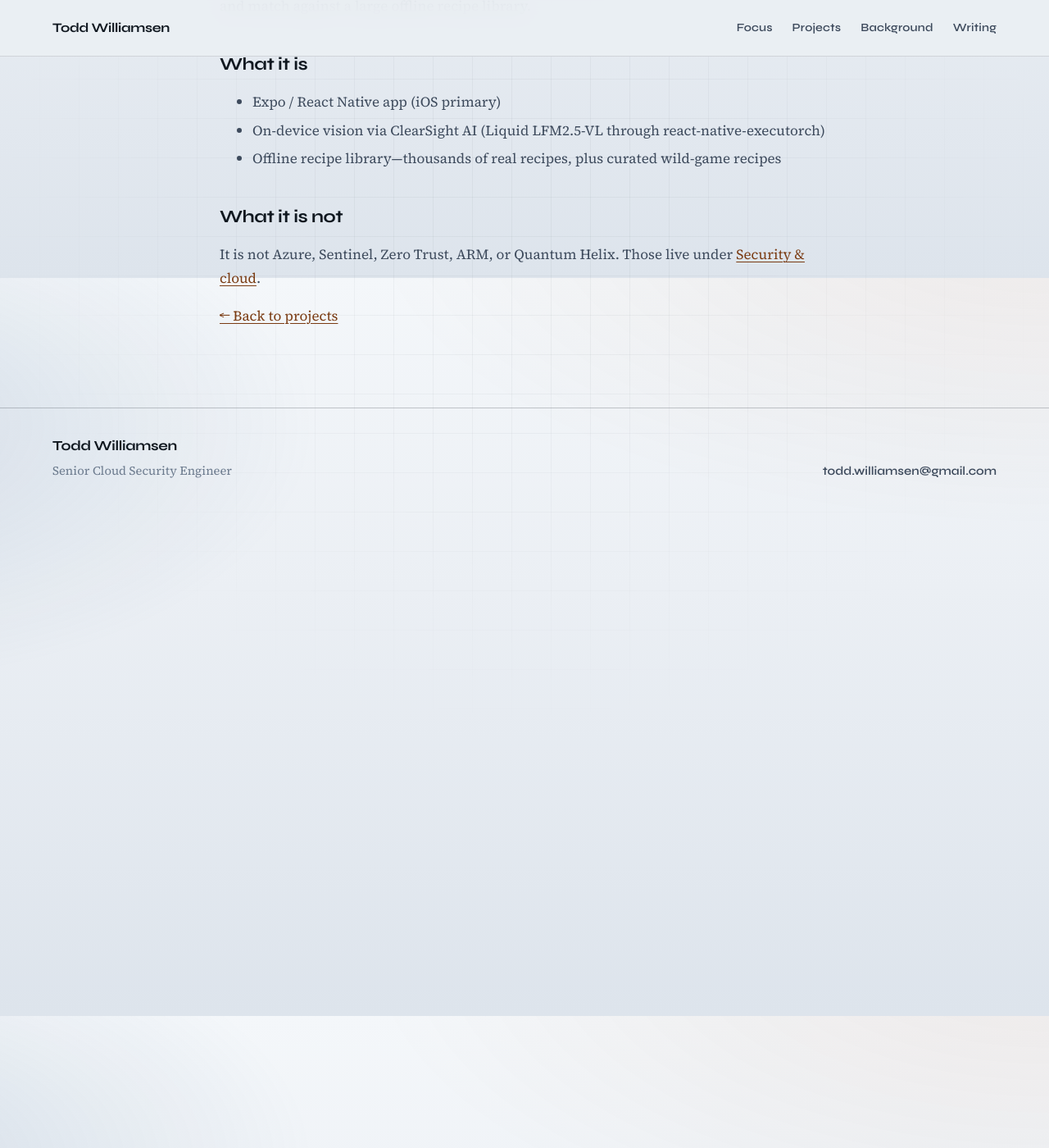
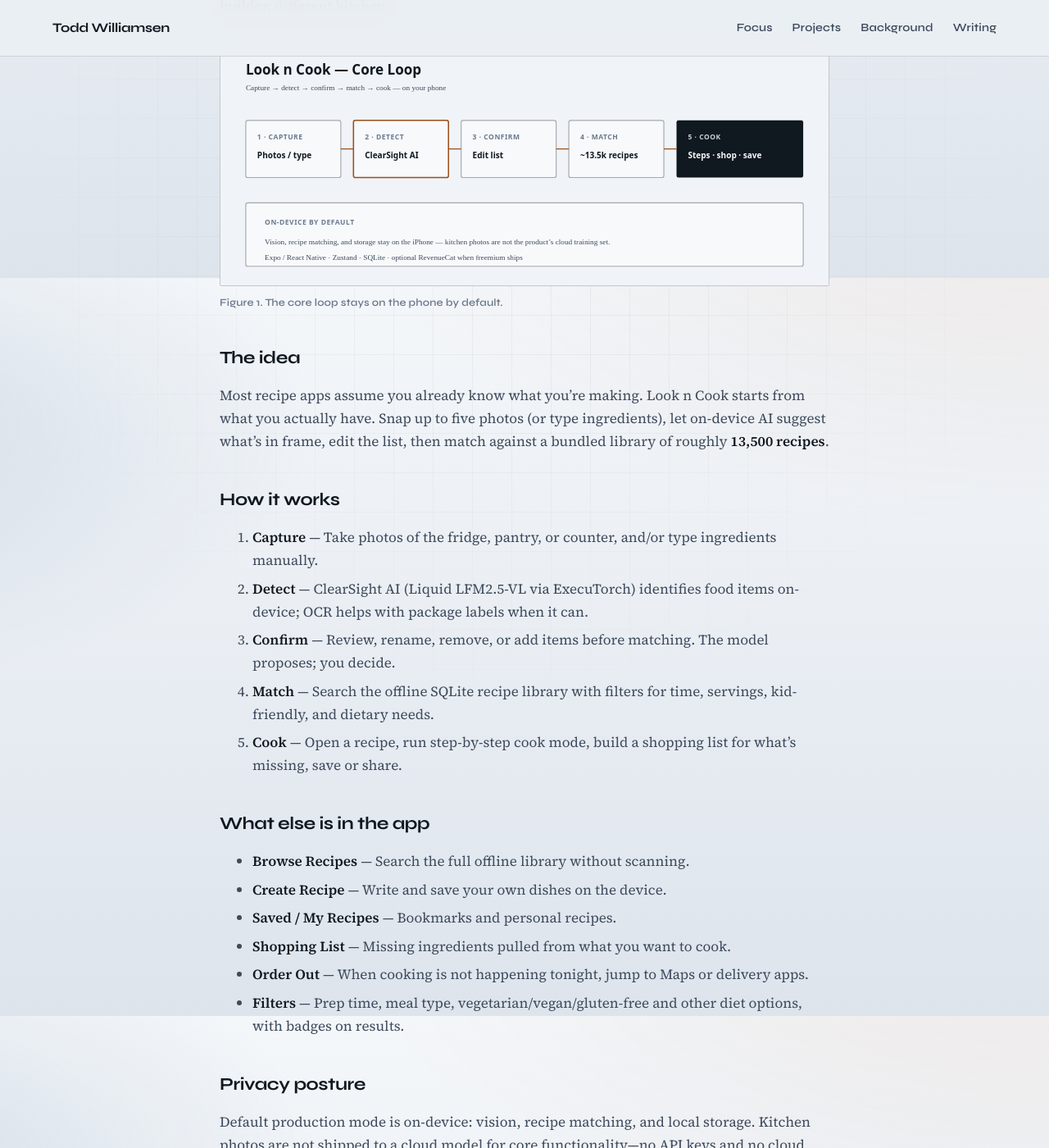
Before and after one commit to toddwilliamsen/toddwilliamsen.github.io, a Jekyll site: the page built from projects/look-n-cook/index.html, in a window 1280 px wide and 1400 px high, scrolled down 561 px. Shown: the whole window at 82% size. Built offline with Jekyll 4.4.1, drawn with Linux system fonts in a browser that asks for light colours; some of the changed text lies outside the part shown.

Commit message:
Expand the Look n Cook project page with product and technical detail.
Covers the capture-to-cook loop, privacy posture, stack, and recipe attribution, with a simple flow diagram.

```diff
--- a/index.html
+++ b/index.html
@@ -99,7 +99,7 @@ description: Senior Cloud Security Engineer specializing in Azure security archi
             <a href="{{ '/projects/look-n-cook/' | relative_url }}">
               <span class="writing-topic">Mobile</span>
               <h3 class="writing-title">Look n Cook</h3>
-              <p class="writing-blurb">On-device cooking assistant—unrelated to cloud security.</p>
+              <p class="writing-blurb">On-device cooking assistant—scan ingredients, match recipes, stay private.</p>
               <span class="writing-arrow" aria-hidden="true">→</span>
             </a>
           </li>
--- a/projects/index.html
+++ b/projects/index.html
@@ -66,7 +66,7 @@ body_class: is-projects
           <a href="{{ '/projects/look-n-cook/' | relative_url }}">
             <span class="writing-topic">Mobile · Consumer</span>
             <h3 class="writing-title">Look n Cook</h3>
-            <p class="writing-blurb">A cooking assistant for families—photograph what you have, confirm ingredients, and match recipes on-device. Not related to Azure, SOC, or quantum detection.</p>
+            <p class="writing-blurb">Photograph what’s in the fridge, confirm ingredients with on-device ClearSight AI, and match ~13,500 recipes offline—privacy-first, not cloud security.</p>
             <span class="writing-arrow" aria-hidden="true">→</span>
           </a>
         </li>
--- a/projects/look-n-cook/index.html
+++ b/projects/look-n-cook/index.html
@@ -1,7 +1,7 @@
 ---
 layout: default
 title: Look n Cook
-description: A mobile cooking assistant for families—on-device ingredient recognition and recipe matching. Separate from cloud security work.
+description: A mobile cooking assistant for families—photograph ingredients, match recipes on-device with ClearSight AI, and cook step by step.
 permalink: /projects/look-n-cook/
 ---
 
@@ -15,31 +15,86 @@ permalink: /projects/look-n-cook/
       </p>
       <h1>Look n Cook</h1>
       <p class="lede">
-        A cooking assistant for families—photograph what you have, confirm ingredients,
-        and get recipe matches. Photos and matching run on the phone by default.
+        A cooking assistant for families. Photograph what’s in the fridge or pantry,
+        confirm the ingredients, and get recipe matches—without sending kitchen photos to the cloud.
       </p>
-      <p class="meta"><span>Other projects</span><span aria-hidden="true">·</span><span>Not cloud security</span></p>
+      <p class="meta"><span>Other projects</span><span aria-hidden="true">·</span><span>iOS · on-device AI</span></p>
     </div>
   </header>
 
   <div class="shell article-body prose">
     <p>
-      This one sits outside the security lane on purpose. Look n Cook is a consumer mobile app:
-      point the camera at what’s in the fridge or pantry, confirm what the on-device model sees,
-      and match against a large offline recipe library.
+      This one lives outside the security lane on purpose. Look n Cook is a consumer mobile app
+      for the “what’s for dinner?” problem—not Azure, not Sentinel, not quantum kernels.
+      Same builder, different kitchen.
     </p>
 
-    <h2>What it is</h2>
+    <figure>
+      <img src="{{ '/images/look-n-cook.svg' | relative_url }}" alt="Look n Cook flow: capture, detect with ClearSight AI, confirm ingredients, match recipes, cook mode">
+      <figcaption>Figure 1. The core loop stays on the phone by default.</figcaption>
+    </figure>
+
+    <h2>The idea</h2>
+    <p>
+      Most recipe apps assume you already know what you’re making. Look n Cook starts from what
+      you actually have. Snap up to five photos (or type ingredients), let on-device AI suggest
+      what’s in frame, edit the list, then match against a bundled library of roughly
+      <strong>13,500 recipes</strong>.
+    </p>
+
+    <h2>How it works</h2>
+    <ol>
+      <li><strong>Capture</strong> — Take photos of the fridge, pantry, or counter, and/or type ingredients manually.</li>
+      <li><strong>Detect</strong> — ClearSight AI (Liquid LFM2.5-VL via ExecuTorch) identifies food items on-device; OCR helps with package labels when it can.</li>
+      <li><strong>Confirm</strong> — Review, rename, remove, or add items before matching. The model proposes; you decide.</li>
+      <li><strong>Match</strong> — Search the offline SQLite recipe library with filters for time, servings, kid-friendly, and dietary needs.</li>
+      <li><strong>Cook</strong> — Open a recipe, run step-by-step cook mode, build a shopping list for what’s missing, save or share.</li>
+    </ol>
+
+    <h2>What else is in the app</h2>
     <ul>
-      <li>Expo / React Native app (iOS primary)</li>
-      <li>On-device vision via ClearSight AI (Liquid LFM2.5-VL through react-native-executorch)</li>
-      <li>Offline recipe library—thousands of real recipes, plus curated wild-game recipes</li>
+      <li><strong>Browse Recipes</strong> — Search the full offline library without scanning.</li>
+      <li><strong>Create Recipe</strong> — Write and save your own dishes on the device.</li>
+      <li><strong>Saved / My Recipes</strong> — Bookmarks and personal recipes.</li>
+      <li><strong>Shopping List</strong> — Missing ingredients pulled from what you want to cook.</li>
+      <li><strong>Order Out</strong> — When cooking is not happening tonight, jump to Maps or delivery apps.</li>
+      <li><strong>Filters</strong> — Prep time, meal type, vegetarian/vegan/gluten-free and other diet options, with badges on results.</li>
     </ul>
 
-    <h2>What it is not</h2>
+    <h2>Privacy posture</h2>
     <p>
-      It is not Azure, Sentinel, Zero Trust, ARM, or Quantum Helix. Those live under
-      <a href="{{ '/projects/#security' | relative_url }}">Security &amp; cloud</a>.
+      Default production mode is on-device: vision, recipe matching, and local storage.
+      Kitchen photos are not shipped to a cloud model for core functionality—no API keys and
+      no cloud bill required to decide dinner. Optional RevenueCat subscriptions can gate
+      freemium scan limits when that ships; they’re not required for the core loop.
+    </p>
+    <p>
+      Earlier cloud Gemini / Firebase recipe AI was removed from the mobile app and archived.
+      The product bet is local-first.
+    </p>
+
+    <h2>Stack (short version)</h2>
+    <ul>
+      <li>React Native + Expo (iOS primary; Android bundle id exists)</li>
+      <li>Zustand for state; AsyncStorage for saved recipes, lists, and settings</li>
+      <li>expo-sqlite for the bundled recipe database</li>
+      <li>ClearSight AI + Apple Vision for ingredient detection</li>
+      <li>EAS / TestFlight for distribution</li>
+    </ul>
+
+    <h2>Data &amp; attribution</h2>
+    <p>
+      Recipe library data includes Epicurious content via
+      <a href="https://github.com/josephrmartinez/recipe-dataset">josephrmartinez/recipe-dataset</a>
+      (CC BY-SA 3.0), plus Look n Cook curated wild-game recipes. Nutrition estimates, when present,
+      use USDA FoodData Central (CC0).
+    </p>
+
+    <h2>Status</h2>
+    <p>
+      Actively developed toward TestFlight / App Store release. It sits under
+      <a href="{{ '/projects/#other' | relative_url }}">Other projects</a> so it doesn’t get
+      mistaken for cloud security work—because it isn’t.
     </p>
 
     <p>
```
Also changed, not shown: images/look-n-cook.svg (added).
